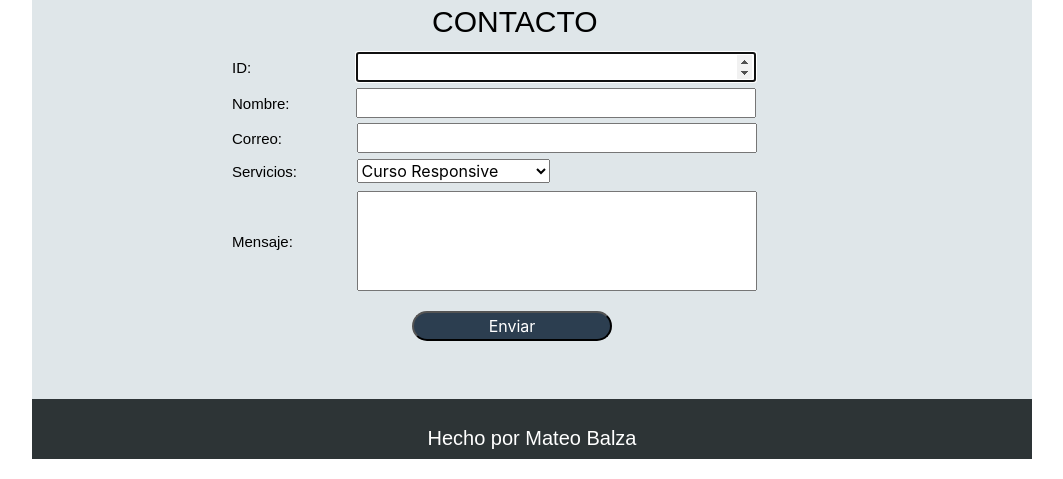
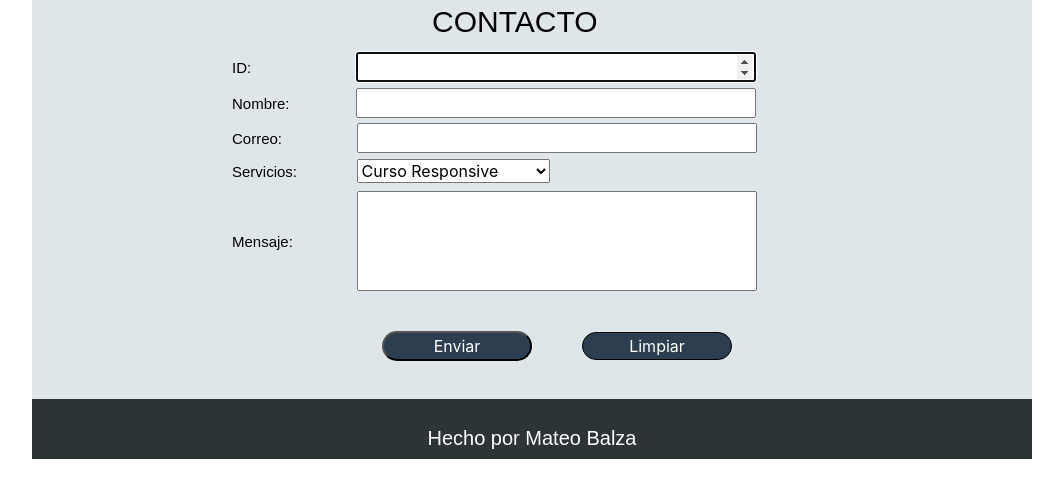
Before and after one commit to matking2001/Hoja-vida, a PHP site: page / in a window 1280 px wide. Shown: the part 391-870 px from the top of the page, without its empty margins (108-1171 px from the left). Run offline with PHP 8.4, Linux system fonts and the light colour scheme.

Commit message:
Se finalizo el formulario

```diff
--- a/index.php
+++ b/index.php
@@ -36,7 +36,7 @@
             <li><a href="acerca-mi.html">ACERCA DE MI</a></li>
             <li><a href="servicio.html">SERVICIOS</a></li>
             <li><a href="portafolio.html">PORTAFOLIO</a></li>
-            <li><a href="#">CONTACTO</a></li>
+            <li><a href="#f-contacto">CONTACTO</a></li>
           </ul>
         </div>
       </div>
@@ -68,7 +68,40 @@
         </table>
        <div class="perfil"><img src="imagenes/fot-perfil.jpg"/ width="200px" height="220px"></div>
       </div>
-      <div class="c-contacto">
+      <section id="f-contacto">
+          <div class="c-contacto">
+            <div class="contacto">
+              <label id="label"for="">CONTACTO</label>
+              <form class="formulario" method="POST">
+                <label class="label" for="">ID:</label>
+                <input  id="d1" class="dato1" type="number" name="d1" min="0" pattern="[0-9]{11}" required autofocus onpaste="return false">
+                <br>
+                <label class="label" for="">Nombre: </label>
+                <input  id="nombre" class="dato2" type="text" pattern="[a-zA-ZàáâäãåąčćęèéêëėįìíîïłńòóôöõøùúčšžûüųūÿýżźñçÀÁÂÄÃÅĄĆČĖĘÈÉÊËÌÍÎÏĮŁŃÒÓÔÖÕØÙÚÛÜŲŪŸÝŻŹÑßÇŒÆČŠŽ∂ð ,.'-]{2,20}" maxlength="30" size="30" name="d2" required onkeypress="return sololetras(event)" onpaste="return false">
+                <br>
+                <label class="label" for="">Correo: </label>
+                <input  id="d3" class="dato3" type="email" name="d3" onpaste="return false">
+                <br>
+                <label class="label" for="">Servicios: </label>
+                <select class="dato4" name="d4" id="" required>
+                  <option value="Responsive">Curso Responsive</option>
+                  <option value="PHP">Curso PHP</option>
+                  <option value="Angular">Curso Angular</option>
+                  <option value="Master desarrollo web">Master Desarrollo web</option>
+                </select>
+                <br>
+                <label class="label l5" for="">Mensaje:</label>
+                <input  id="d4" type="text" class="dato5" name="d5" required onpaste="return false">
+                <br>
+                <input type="submit" class="boton" name="validar" value="Enviar">
+
+              </form>
+              <input class="boton-limpiar" type="button" value="Limpiar" onclick="borrar()">
+            </div>
+          </div>
+
+      </section>
+      <!--<div class="c-contacto">
         <div class="contacto">
           <label id="label"for="">CONTACTO</label>
           <form class="formulario" method="POST">
@@ -76,7 +109,7 @@
             <input class="dato1" type="number" name="d1" min="0" pattern="[0-9]{11}" required autofocus>
             <br>
             <label class="label" for="">Nombre: </label>
-            <input class="dato2" type="text" pattern="[a-zA-ZàáâäãåąčćęèéêëėįìíîïłńòóôöõøùúčšžûüųūÿýżźñçÀÁÂÄÃÅĄĆČĖĘÈÉÊËÌÍÎÏĮŁŃÒÓÔÖÕØÙÚÛÜŲŪŸÝŻŹÑßÇŒÆČŠŽ∂ð ,.'-]{2,20}" maxlength="20" size="20" name="d2" required>
+            <input class="dato2" type="text" pattern="[a-zA-ZàáâäãåąčćęèéêëėįìíîïłńòóôöõøùúčšžûüųūÿýżźñçÀÁÂÄÃÅĄĆČĖĘÈÉÊËÌÍÎÏĮŁŃÒÓÔÖÕØÙÚÛÜŲŪŸÝŻŹÑßÇŒÆČŠŽ∂ð ,.'-]{2,20}" maxlength="30" size="30" name="d2" required>
             <br>
             <label class="label" for="">Correo: </label>
             <input class="dato3" type="email" name="d3">
@@ -95,7 +128,7 @@
             <input type="submit" class="boton" name="validar" value="Enviar">
           </form>
         </div>
-      </div>
+      </div>-->
       <footer class="page-footer font-small blue pt-4">Hecho por Mateo Balza</footer>
     </div>
 
@@ -105,5 +138,8 @@
       include('insertar.php');
 
     ?>
+
+    <script src="main.js"></script>
+
   </body>
 </html>
--- /dev/null
+++ b/main.js
@@ -0,0 +1,29 @@
+function borrar(){
+    a=document.getElementById('d1').value="";
+    b=document.getElementById('nombre').value="";
+    c=document.getElementById('d3').value="";
+    d=document.getElementById('d4').value="";
+}
+
+function sololetras(e){
+
+    key=e.keycode || e.which;
+
+    teclado=String.fromCharCode(key).toLowerCase();
+
+    letras= " abcdefghijklmnñopqrstuvwxyz";
+
+    special="8-37-38-46-164";
+
+    key_special = false;
+
+    for(var i in special){
+        if(key==special[i]){
+            key_special=true;break;
+        }
+    }
+
+    if(d2.indexOf(teclado)==-1 && !key_special){
+        return false;
+    }
+}
--- a/style.css
+++ b/style.css
@@ -207,12 +207,25 @@ footer{
 }
 
 .boton{
-	margin-top: 20px;
-	width: 200px;
+	margin-top: 40px;
+	width: 150px;
 	border-radius: 20px;
 	background: #2c3e50;
 	color: white;
-	margin-left: 38%;
+	margin-left: 35%;
+	outline: none;
+}
+
+.boton-limpiar{
+	margin-top: -29px;
+	width: 150px;
+	border-radius: 20px;
+	background: #2c3e50;
+	color: white;
+	margin-left: 55%;
+	outline: none;
+	border: 1px solid black;
+	float: left;
 }
 
 .l5{
```
